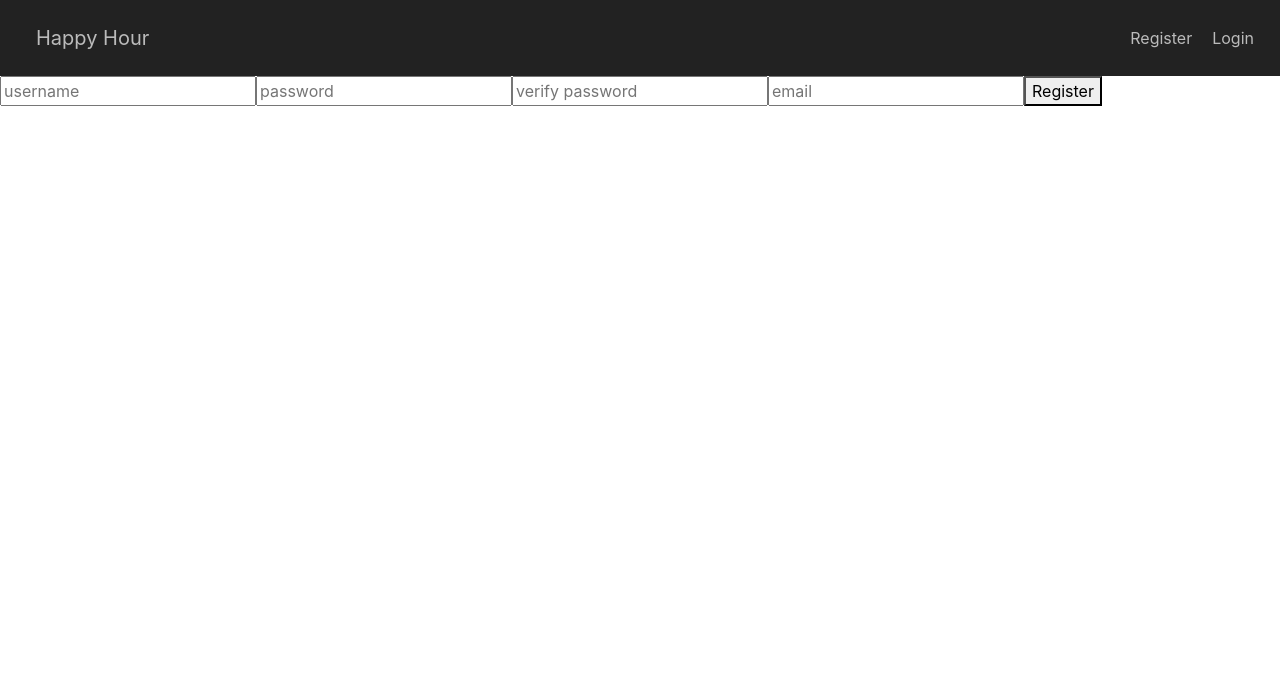
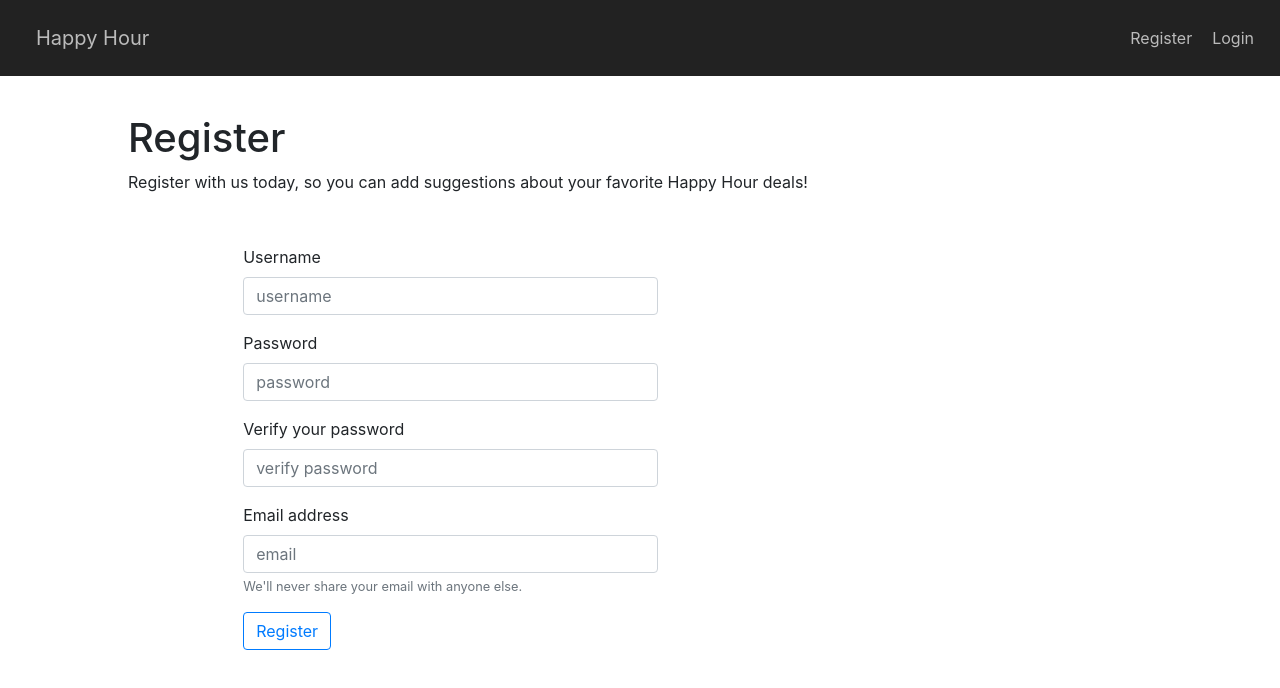
Before and after one commit to jomarmen10/mini-project-react, a React (Create React App) app: page /register in a window 1280 px wide. Shown: the top 688 px of the page. Built offline with nearby package versions, Linux system fonts and the light colour scheme; no server answers.

Commit message:
update css for show and register

```diff
--- a/src/components/comment/Comment.js
+++ b/src/components/comment/Comment.js
@@ -14,7 +14,7 @@ class Comment extends Component {
               <div>
                 {listOfComment.map((m,i)=>{
                   {if(Number(m.postId) === commentId ){
-                    return <p key={i}>{m.username}:{ m.comments}</p>
+                    return <p key={i}><strong>{m.username}</strong>: { m.comments}</p>
                   }}
                 })}
               </div>
--- a/src/components/editDelete/EditDelete.js
+++ b/src/components/editDelete/EditDelete.js
@@ -32,7 +32,7 @@ class EditDelete extends Component{
             <Button variant="secondary" onClick={this.handleClose}>
               Close
             </Button>
-            <Button variant="primary" onClick={this.handleClose}>
+            <Button variant="danger" onClick={this.handleClose}>
               Save Changes
             </Button>
           </Modal.Footer>
--- a/src/components/profile/Profile.js
+++ b/src/components/profile/Profile.js
@@ -1,6 +1,7 @@
-import React, { Component } from 'react';
-import { Link, Redirect } from 'react-router-dom';
+import React, { Component } from 'react'
+import { Link, Redirect } from 'react-router-dom'
 import { Modal, Button } from 'react-bootstrap'
+import styled from 'styled-components'
 
 
 class Profile extends Component {
@@ -27,7 +28,7 @@ class Profile extends Component {
     this.setState({
       show: true,
       [e.currentTarget.name]: e.currentTarget.value
-     });
+    });
   }
 
   getComments = async() => {
@@ -85,7 +86,7 @@ class Profile extends Component {
           isLogged
             ? (
               <div>
-                <h2>{currentUser.username}</h2>
+                <h2>Hello, {currentUser.username}</h2>
                 {this.commentsAndPosts().map((c, i)=>{
                   return(
                     <div key={i}>
@@ -103,10 +104,10 @@ class Profile extends Component {
                           <input placeholder="testsedsfs" value={c.comment.comments}></input>
                         </Modal.Body>
                         <Modal.Footer>
-                          <Button  onClick={this.handleClose}>
-                            Close
+                          <Button  variant='outline-success' onClick={this.handleClose}>
+                            Submit Change
                           </Button>
-                          <Button  onClick={this.handleDelete}>
+                          <Button  variant='outline-danger' onClick={this.handleDelete}>
                             Delete
                           </Button>
                         </Modal.Footer>
--- a/src/components/register/Register.js
+++ b/src/components/register/Register.js
@@ -1,4 +1,20 @@
-import React, { Component } from 'react';
+import React, { Component } from 'react'
+import { Button, Form } from 'react-bootstrap'
+import styled from 'styled-components'
+
+const FormStyle = styled.div`
+  form {
+    padding-left: 10%;
+    padding-top: 3%;
+  }
+
+  .form-control {
+    width: 40%;
+  }
+
+
+
+`
 
 class Register extends Component {
   state = {
@@ -23,15 +39,34 @@ class Register extends Component {
   render(){
     const { username, password, verify_password, email } = this.state
     return(
-      <div>
+      <FormStyle>
+      <Form className='form-container'>
+        <h1>Register</h1>
+        <p>Register with us today, so you can add suggestions about your favorite Happy Hour deals!</p>
         <form onSubmit={this.submitHandler}>
-          <input type='text' name='username' placeholder='username' value={username} onChange={this.inputHandler}></input>
-          <input type='password' name='password' placeholder='password' value={password} onChange={this.inputHandler}></input>
-          <input type='password' name='verify_password' placeholder='verify password' value={verify_password} onChange={this.inputHandler}></input>
-          <input type='text' name='email' placeholder='email' value={email} onChange={this.inputHandler}></input>
-          <button type='Submit'>Register</button>
+          <Form.Group controlId='formBasicEmail'>
+            <Form.Label>Username</Form.Label>
+              <Form.Control type='text' name='username' placeholder='username' value={username} onChange={this.inputHandler} />
+          </Form.Group>
+          <Form.Group controlId='formBasicPassword'>
+          <Form.Label>Password</Form.Label>
+            <Form.Control type='password' name='password' placeholder='password' value={password} onChange={this.inputHandler} />
+          </Form.Group>
+          <Form.Group controlId='formBasicPassword'>
+          <Form.Label>Verify your password</Form.Label>
+            <Form.Control type='password' name='verify_password' placeholder='verify password' value={verify_password} onChange={this.inputHandler} />
+          </Form.Group>
+          <Form.Group controlId='formBasicEmail'>
+          <Form.Label>Email address</Form.Label>
+            <Form.Control type='text' name='email' placeholder='email' value={email} onChange={this.inputHandler} />
+          <Form.Text className='text-muted'>
+            We'll never share your email with anyone else.
+          </Form.Text>
+          </Form.Group>
+          <Button variant='outline-primary' type='Submit'>Register</Button>
         </form>
-      </div>
+      </Form>
+      </FormStyle>
     )
   }
 }
--- a/src/components/show/Show.js
+++ b/src/components/show/Show.js
@@ -22,6 +22,14 @@ const ShowStyle = styled.div`
 
   .join-link {
     padding-top: 35%;
+  }
+
+  input {
+    outline: none;
+  }
+
+  form {
+    padding-top: 20%;
   }
 `
 
@@ -145,11 +153,11 @@ class Show extends Component{
                         isLogged
                           ? (
                             <form onSubmit={this.submitHandler}>
-                              <input type="text" name="comments" placeholder="comment/review" value={comment} onChange={this.inputHandler}></input>
+                              <input type="text" name="comments" placeholder="Add a suggestion" value={comment} onChange={this.inputHandler}></input>
                               <button type='Submit'>Submit</button>
                             </form>
                           )
-                          : <h4 className='join-link'><Link to={'/login'}>Login</Link> or <Link to={'/register'}>Register</Link> to add a comment</h4>
+                          : <h4 className='join-link'><Link to={'/login'}>Login</Link> or <Link to={'/register'}>Register</Link> to leave a suggestion</h4>
                       }
 
                     </div>
```
